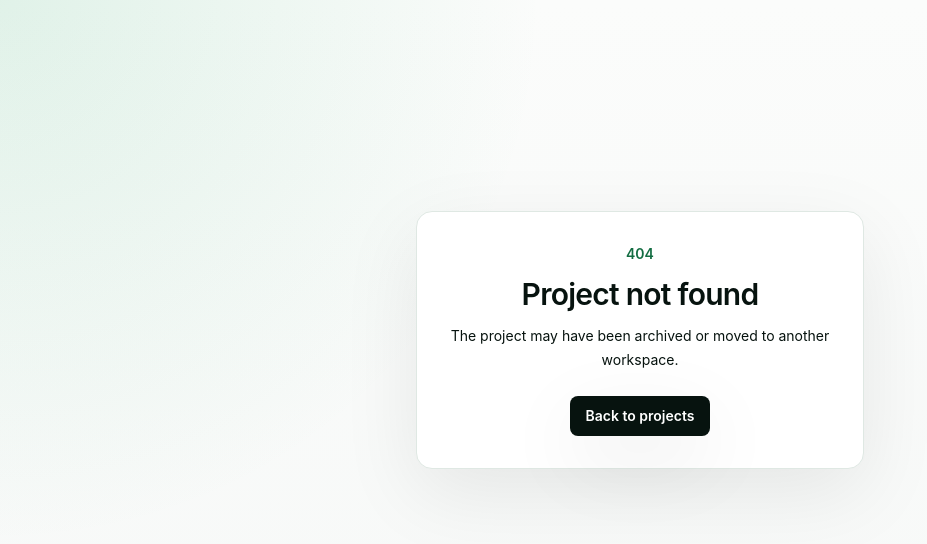
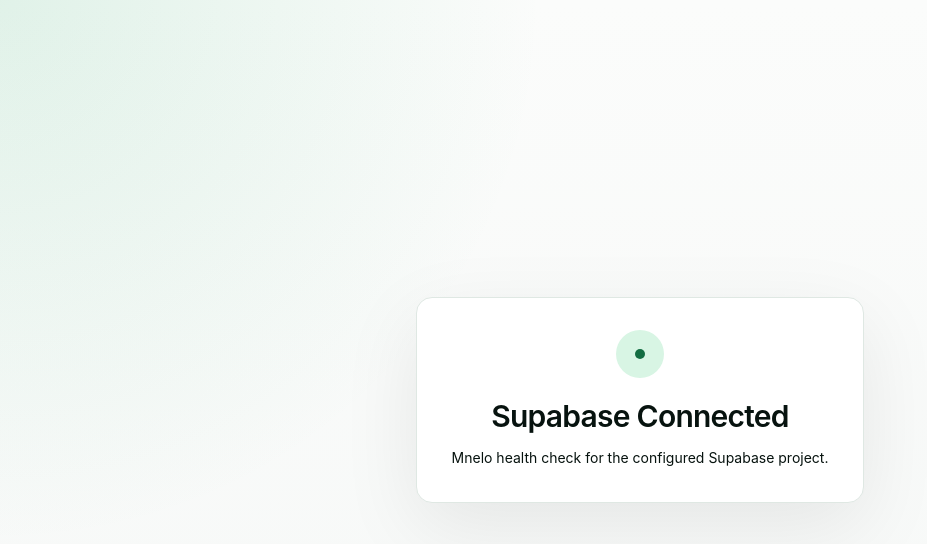
Before and after one commit to Mneloapp/Mnelo, a Next.js app: page /health in a window 1280 px wide. Before the commit this address had no page. Shown: the top 544 px of the page, without its empty margins (0-927 px from the left). Built offline with nearby package versions, Linux system fonts and the light colour scheme; no server answers; the database is empty.

Commit message:
Connect Mnelo to Supabase

```diff
--- /dev/null
+++ b/app/health/page.tsx
@@ -0,0 +1,43 @@
+import { createSupabaseClient, hasSupabaseConfig } from "@/lib/supabase";
+
+export const dynamic = "force-dynamic";
+
+async function checkSupabaseConnection() {
+  if (!hasSupabaseConfig) {
+    return false;
+  }
+
+  try {
+    const supabase = createSupabaseClient();
+    const { error } = await supabase.from("_mnelo_health_check").select("*").limit(1);
+
+    return !error || error.code === "42P01";
+  } catch {
+    return false;
+  }
+}
+
+export default async function HealthPage() {
+  const isConnected = await checkSupabaseConnection();
+
+  return (
+    <main className="grid min-h-screen place-items-center px-4 py-10">
+      <section className="w-full max-w-md rounded-2xl border border-line bg-white p-8 text-center shadow-soft">
+        <div
+          className={`mx-auto flex h-12 w-12 items-center justify-center rounded-full ${
+            isConnected ? "bg-leaf-100 text-leaf-700" : "bg-red-50 text-red-700"
+          }`}
+          aria-hidden="true"
+        >
+          <span className="h-2.5 w-2.5 rounded-full bg-current" />
+        </div>
+        <h1 className="mt-5 text-3xl font-semibold tracking-tight text-ink">
+          {isConnected ? "Supabase Connected" : "Connection Failed"}
+        </h1>
+        <p className="mt-3 text-sm leading-6 text-ink/58">
+          Mnelo health check for the configured Supabase project.
+        </p>
+      </section>
+    </main>
+  );
+}
--- /dev/null
+++ b/lib/supabase.ts
@@ -0,0 +1,19 @@
+import { createClient } from "@supabase/supabase-js";
+
+const supabaseUrl = process.env.NEXT_PUBLIC_SUPABASE_URL;
+const supabasePublishableKey = process.env.NEXT_PUBLIC_SUPABASE_PUBLISHABLE_KEY;
+
+export const hasSupabaseConfig = Boolean(supabaseUrl && supabasePublishableKey);
+
+export function createSupabaseClient() {
+  if (!supabaseUrl || !supabasePublishableKey) {
+    throw new Error("Missing Supabase environment variables.");
+  }
+
+  return createClient(supabaseUrl, supabasePublishableKey, {
+    auth: {
+      persistSession: false,
+      autoRefreshToken: false,
+    },
+  });
+}
```
Also changed, not shown: package.json (+7 -3 lines), 1 other file (tests, documents, lock files or other folders).
